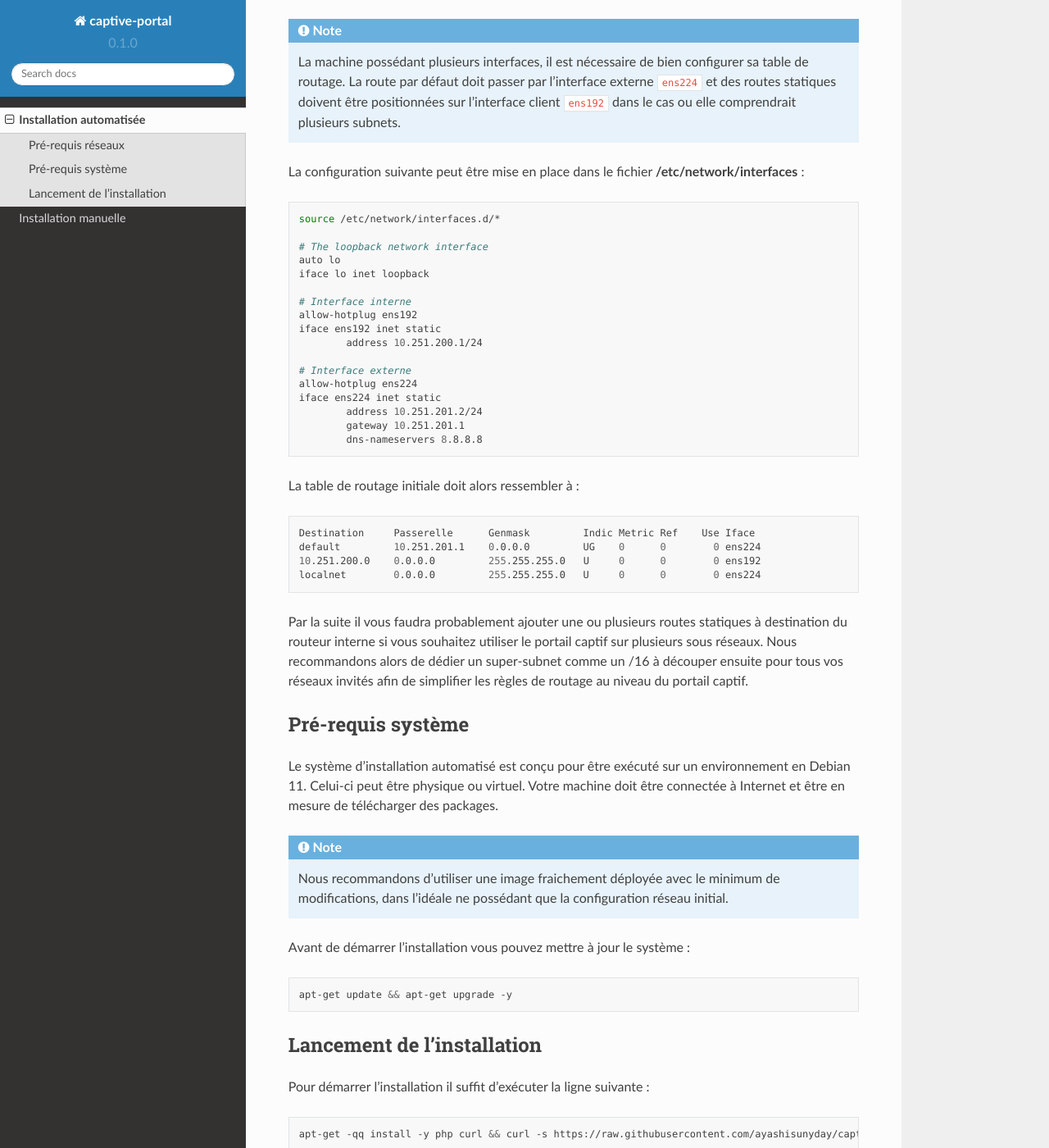
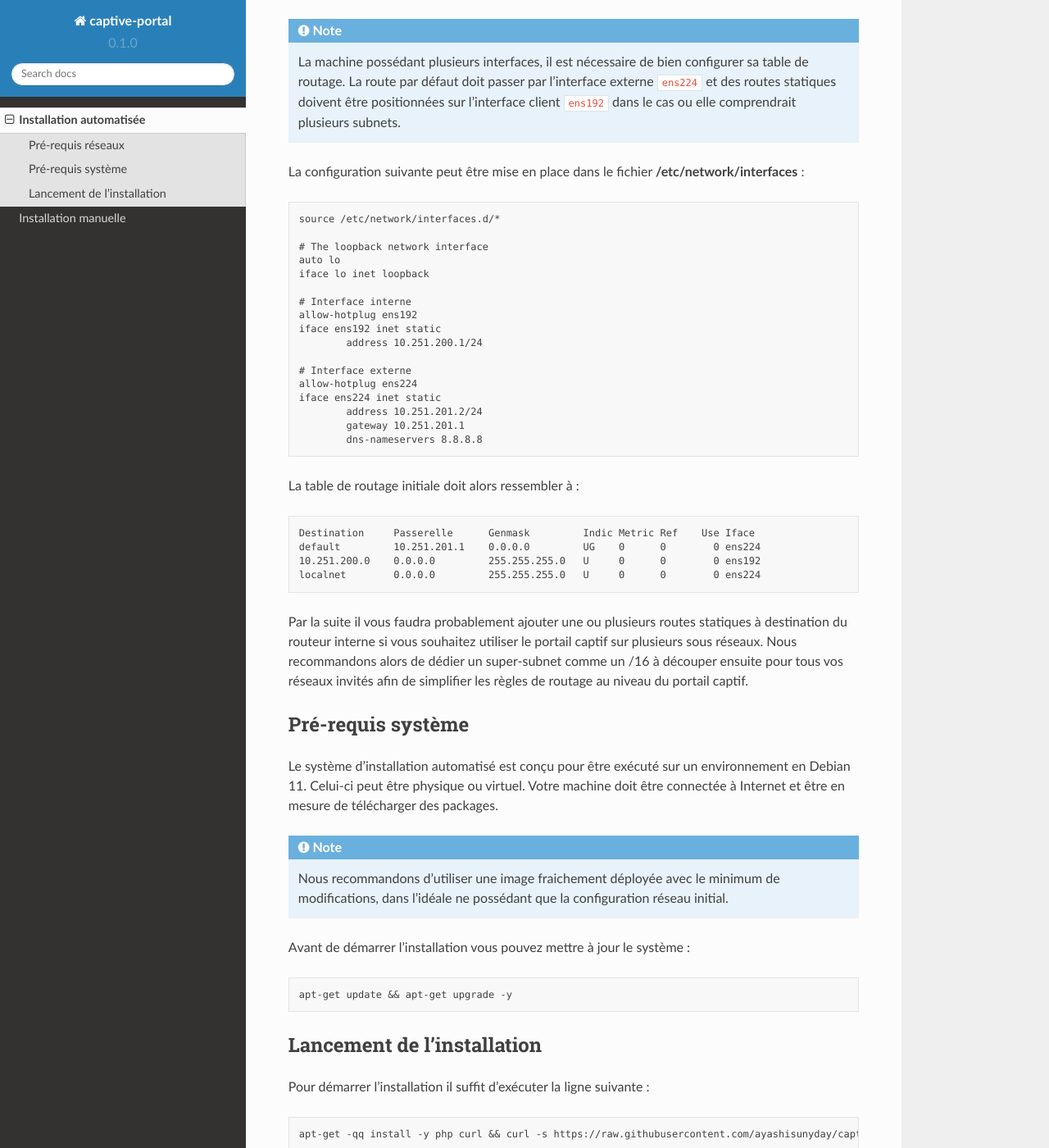
Before and after one commit to ayashisunyday/eduauth, a Sphinx documentation site: the page built from docs/source/automated.install.rst, in a window 1280 px wide and 1400 px high, scrolled down 759 px. Shown: the whole window at 82% size. Built offline with Sphinx 7.4.7 and the Read the Docs theme 2.0.0, drawn with Linux system fonts in a browser that asks for light colours.

Commit message:
Update automated.install.rst

```diff
--- a/docs/source/automated.install.rst
+++ b/docs/source/automated.install.rst
@@ -23,7 +23,7 @@ Le portail captif se positionnant en coupure de flux, la machine doit posséder
 
 La configuration suivante peut être mise en place dans le fichier **/etc/network/interfaces** :
 
-.. code-block:: bash
+.. code-block:: Fantom
 
    source /etc/network/interfaces.d/*
 
@@ -45,7 +45,7 @@ La configuration suivante peut être mise en place dans le fichier **/etc/networ
 
 La table de routage initiale doit alors ressembler à :
 
-.. code-block:: bash
+.. code-block:: Fantom
 
    Destination     Passerelle      Genmask         Indic Metric Ref    Use Iface
    default         10.251.201.1    0.0.0.0         UG    0      0        0 ens224
@@ -65,7 +65,7 @@ Le système d'installation automatisé est conçu pour être exécuté sur un en
 
 Avant de démarrer l'installation vous pouvez mettre à jour le système :
 
-.. code-block:: bash
+.. code-block:: Fantom
 
    apt-get update && apt-get upgrade -y
 
@@ -74,6 +74,6 @@ Lancement de l'installation
 
 Pour démarrer l'installation il suffit d'exécuter la ligne suivante :
 
-.. code-block:: bash
+.. code-block:: Fantom
 
    apt-get -qq install -y php curl && curl -s https://raw.githubusercontent.com/ayashisunyday/captive-portal/main/install/install.php | php
```
